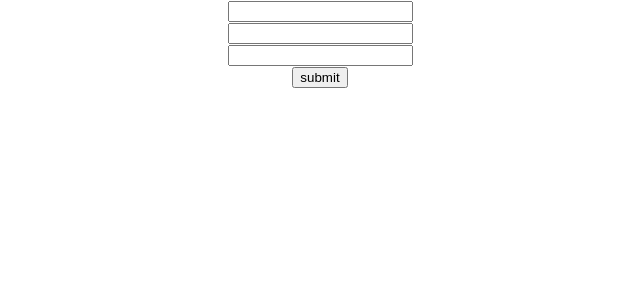
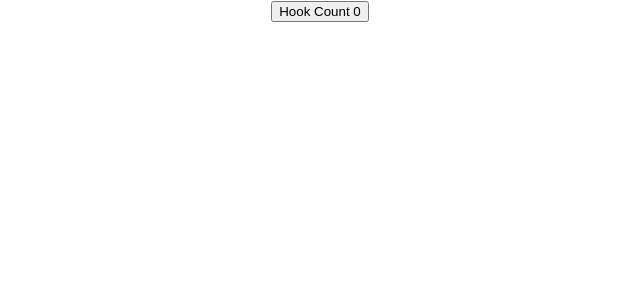
Before and after one commit to tashfeennaveed/React-test-app, a React (Create React App) app: page / in a window 1280 px wide. Shown: the top 300 px of the page, without its empty margins (320-960 px from the left). Built offline with nearby package versions, Linux system fonts and the light colour scheme.

Commit message:
ep 45. state hook

```diff
--- a/src/App.js
+++ b/src/App.js
@@ -1,7 +1,8 @@
 
 
 import './App.css';
-import PostForm from './components/PostForm';
+import ClassCounter from './components/ClassCounter';
+import HookCounter from './components/HookCounter';
 //import { UserProvider } from './components/UserContext';
 // import {Greet} from './components/Greet';
 //import StyleSheet from './components/StyleSheet';
@@ -16,7 +17,7 @@
   return (
     <div className="App">
       {/* <Navbar/> */}
-      <PostForm></PostForm>
+      <HookCounter/>
 
 
 
--- /dev/null
+++ b/src/components/ClassCounter.js
@@ -0,0 +1,26 @@
+import React, { Component } from 'react'
+
+class ClassCounter extends Component {
+    constructor(props) {
+        super(props)
+
+        this.state = {
+            count:0
+        }
+    }
+
+    incrimentCount = () => {
+        this.setState({
+            count: this.state.count + 1
+        })
+    }
+    render() {
+        return (
+            <div>
+               <button onClick={this.incrimentCount}>Count {this.state.count}</button>
+            </div>
+        )
+    }
+}
+
+export default ClassCounter
--- /dev/null
+++ b/src/components/HookCounter.js
@@ -0,0 +1,14 @@
+import React, {useState} from 'react'
+
+function HookCounter() {
+
+    const [ count,setCount ] = useState(0)
+    return (
+        <div>
+               <button onClick={() => setCount(count + 1)}>Hook Count {count}</button>
+
+        </div>
+    )
+}
+
+export default HookCounter
```
